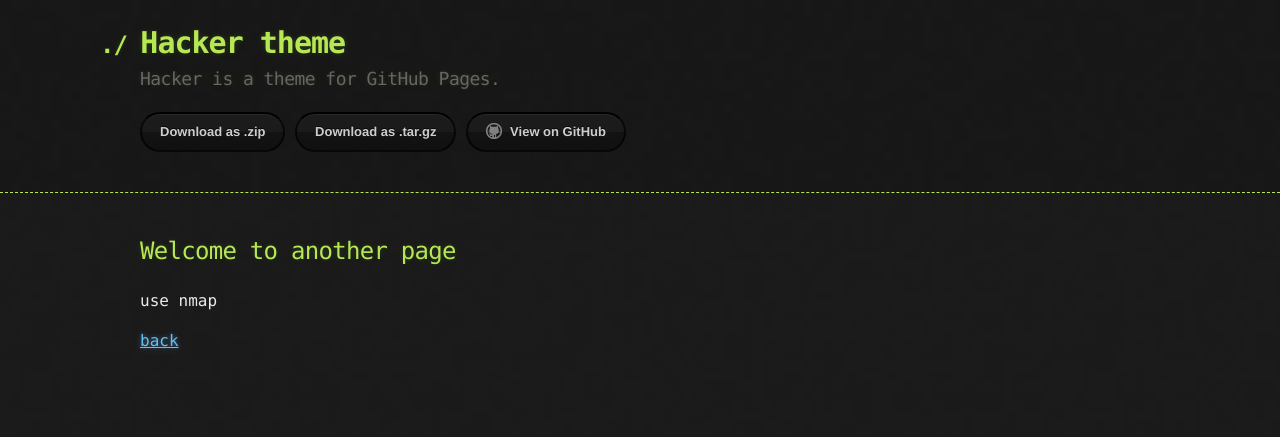
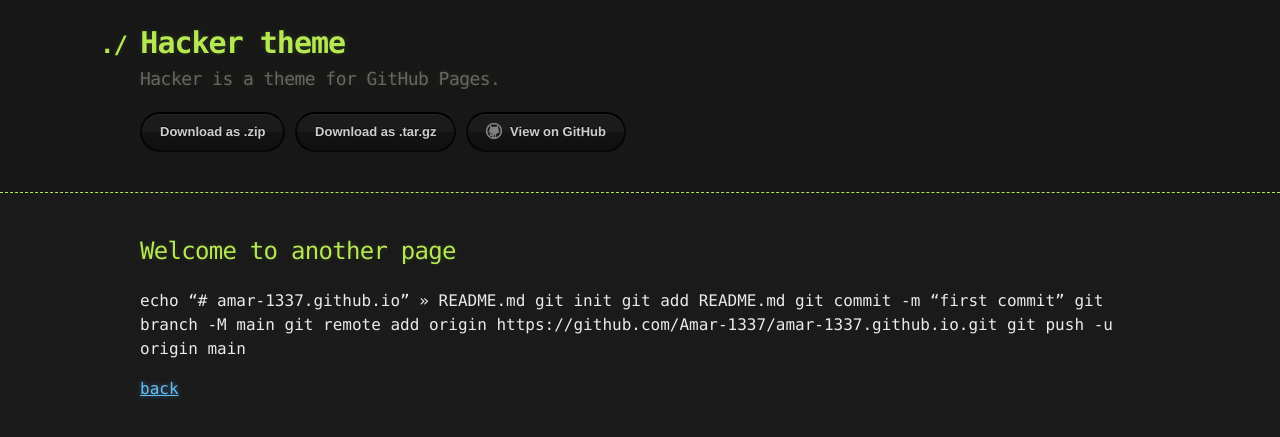
Before and after one commit to Amar-1337/amar-1337.github.io, a Jekyll site: the page built from another-page.md, in a window 1280 px wide. Shown: the top 437 px of the page. Built offline with Jekyll 4.4.1, drawn with Linux system fonts in a browser that asks for light colours; our own code applies the rules of GitHub Pages for plain Markdown files.

Commit message:
first commit

```diff
--- a/another-page.md
+++ b/another-page.md
@@ -4,6 +4,12 @@ layout: default
 
 ## Welcome to another page
 
-use nmap
+echo "# amar-1337.github.io" >> README.md
+git init
+git add README.md
+git commit -m "first commit"
+git branch -M main
+git remote add origin https://github.com/Amar-1337/amar-1337.github.io.git
+git push -u origin main
 
 [back](./)
```
